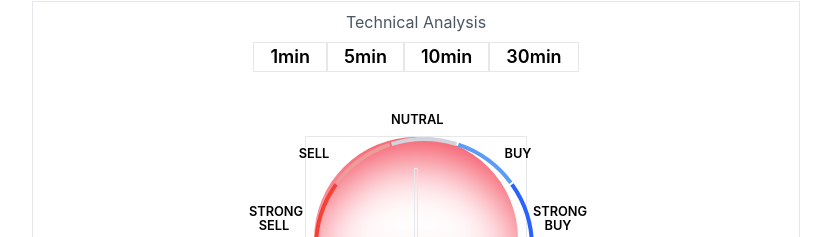
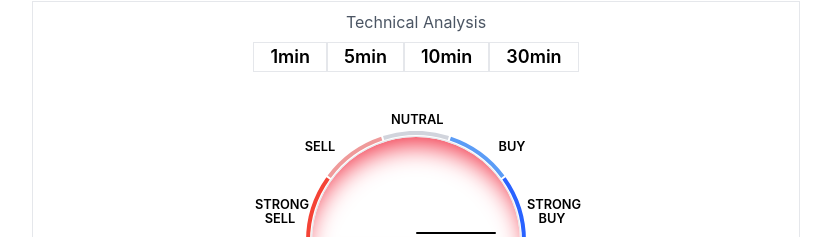
Before and after one commit to Pervej0/Currency-table, a React (Create React App) app: page / in a window 1280 px wide. Shown: the part 715-952 px from the top of the page, without its empty margins (224-1055 px from the left). Built offline with nearby package versions, Linux system fonts and the light colour scheme.

Commit message:
texhnical analysis shadow issue handled

```diff
--- a/src/Component/Technical.css
+++ b/src/Component/Technical.css
@@ -1,15 +1,16 @@
-.anticator-box .anticator{
+.anticator-box .anticator {
   position: relative;
   bottom: 18px;
 }
 
-.anticator-box .anticator-line{
-    height: 70px;
+.anticator-box .anticator-line {
+  height: 80px;
   width: 2px;
   transform-origin: center bottom;
+  border-radius: 50px;
 }
 
-.anticator-box .anticator .anticator-pointer{
+.anticator-box .anticator .anticator-pointer {
   position: absolute;
   left: -1px;
   bottom: -10px;
--- a/src/Component/Technical.js
+++ b/src/Component/Technical.js
@@ -1,52 +1,98 @@
-import React from 'react';
+import React from "react";
 import "./Technical.css";
 
 const Technical = () => {
   const technicalData = {
     time: [1, 5, 10, 30],
     count: 5000,
-    }
+  };
   // let rotation = Math.floor(technicalData.count/100)
   const boxColor = {
-        boxShadow: "inset 0 30px 60px -15px #f23044",
+    boxShadow: "inset 0 17px 27px -10px #f23044",
     borderTopLeftRadius: "100vw",
     borderTopRightRadius: "100vw",
-        height: "auto",
-        width: "93%",
-        margin: "0 auto"
-    }
+  };
   return (
     <div className="border">
       <h3 className="text-gray-600 text-center py-2">Technical Analysis</h3>
       <div>
-                {technicalData.time.map(item =><button key={item} type="button" className="inline-block px-4 text-lg font-semibold border">{item}min</button>)}
+        {technicalData.time.map((item) => (
+          <button
+            key={item}
+            type="button"
+            className="inline-block px-4 text-lg font-semibold border"
+          >
+            {item}min
+          </button>
+        ))}
       </div>
       <div className="technical-box relative inline-block p-16">
-                <div className="border">
-                    <div style={boxColor}>
-                        <svg xmlns="http://www.w3.org/2000/svg" width="220" height="110"><path fill="#F44336" d="M0 110a110 110 0 0120.4-63.8l3.3 2.3A106 106 0 004 110"/><path fill="#EF9A9A" d="M21.6 44.5A110 110 0 0175.1 5.7l1.2 3.8a106 106 0 00-51.5 37.4"/><path fill="#D1D4DC" d="M77 5a110 110 0 0166 0L141.8 9a106 106 0 00-63.6 0"/><path fill="#5B9CF6" d="M145 5.7a110 110 0 0153.4 38.8l-3.2 2.4a106 106 0 00-51.5-37.4"/><path fill="#2962FF" d="M199.6 46.2A110 110 0 01220 110h-4a106 106 0 00-19.7-61.5"/></svg>
+        <div style={boxColor} className="border border-b-0">
+          <div style={{ margin: "-6px -6px 0px -6px" }}>
+            <svg xmlns="http://www.w3.org/2000/svg" width="220" height="110">
+              <path
+                fill="#F44336"
+                d="M0 110a110 110 0 0120.4-63.8l3.3 2.3A106 106 0 004 110"
+              />
+              <path
+                fill="#EF9A9A"
+                d="M21.6 44.5A110 110 0 0175.1 5.7l1.2 3.8a106 106 0 00-51.5 37.4"
+              />
+              <path
+                fill="#D1D4DC"
+                d="M77 5a110 110 0 0166 0L141.8 9a106 106 0 00-63.6 0"
+              />
+              <path
+                fill="#5B9CF6"
+                d="M145 5.7a110 110 0 0153.4 38.8l-3.2 2.4a106 106 0 00-51.5-37.4"
+              />
+              <path
+                fill="#2962FF"
+                d="M199.6 46.2A110 110 0 01220 110h-4a106 106 0 00-19.7-61.5"
+              />
+            </svg>
           </div>
         </div>
-            <div style={{width: "50px"}}className="absolute leading-3 left-0 right-0 top-10 mx-auto">
+        <div
+          style={{ width: "50px" }}
+          className="absolute leading-3 left-0 right-0 top-10 mx-auto"
+        >
           <small className="uppercase font-semibold">Nutral</small>
         </div>
-            <div style={{width: "50px", bottom: "9.5rem"}}className="absolute leading-3 left-12">
+        <div
+          style={{ width: "50px", bottom: "9.5rem" }}
+          className="absolute leading-3 left-12"
+        >
           <small className="uppercase font-semibold">Sell</small>
         </div>
-            <div style={{width: "50px", bottom: "9.5rem"}} className="absolute leading-3 right-12">
+        <div
+          style={{ width: "50px", bottom: "9.5rem" }}
+          className="absolute leading-3 right-12"
+        >
           <small className="uppercase font-semibold">Buy</small>
         </div>
-            <div style={{width: "50px", bottom: "5rem"}} className="absolute leading-3 left-2">
+        <div
+          style={{ width: "50px", bottom: "5rem" }}
+          className="absolute leading-3 left-2"
+        >
           <small className="uppercase font-semibold">Strong Sell</small>
         </div>
-            <div style={{width: "50px", bottom: "5rem"}} className="absolute leading-3 right-2">
+        <div
+          style={{ width: "50px", bottom: "5rem" }}
+          className="absolute leading-3 right-2"
+        >
           <small className="uppercase font-semibold">Strong Buy</small>
         </div>
         {/* anticator */}
-            <div style={{bottom: "3rem"}}  className="anticator-box absolute left-0 right-0 text-center">
-                <div className="anticator border inline-block">
-                    <div style={{transform: "rotate(-90deg)"}} className="anticator-line bottom-5 bg-black mx-auto">
-                    </div>
+        <div
+          style={{ bottom: "3rem" }}
+          className="anticator-box absolute left-0 right-0 text-center"
+        >
+          <div className="anticator inline-block">
+            <div
+              style={{ transform: "rotate(90deg)" }}
+              className="anticator-line bottom-5 bg-black mx-auto"
+            ></div>
             <div className="anticator-pointer"></div>
           </div>
         </div>
```
Lines whose indentation alone changed are shown as unchanged.
